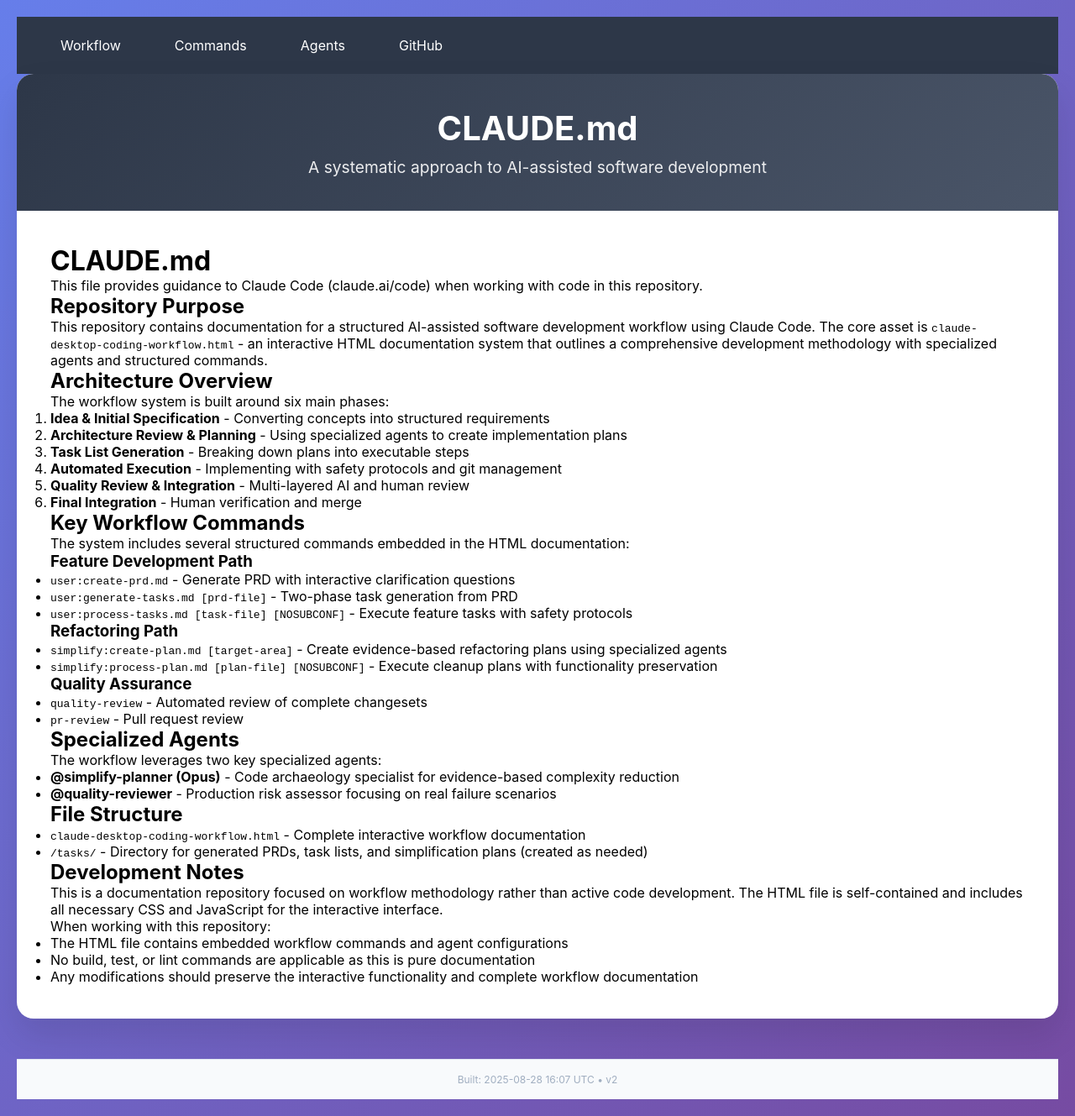
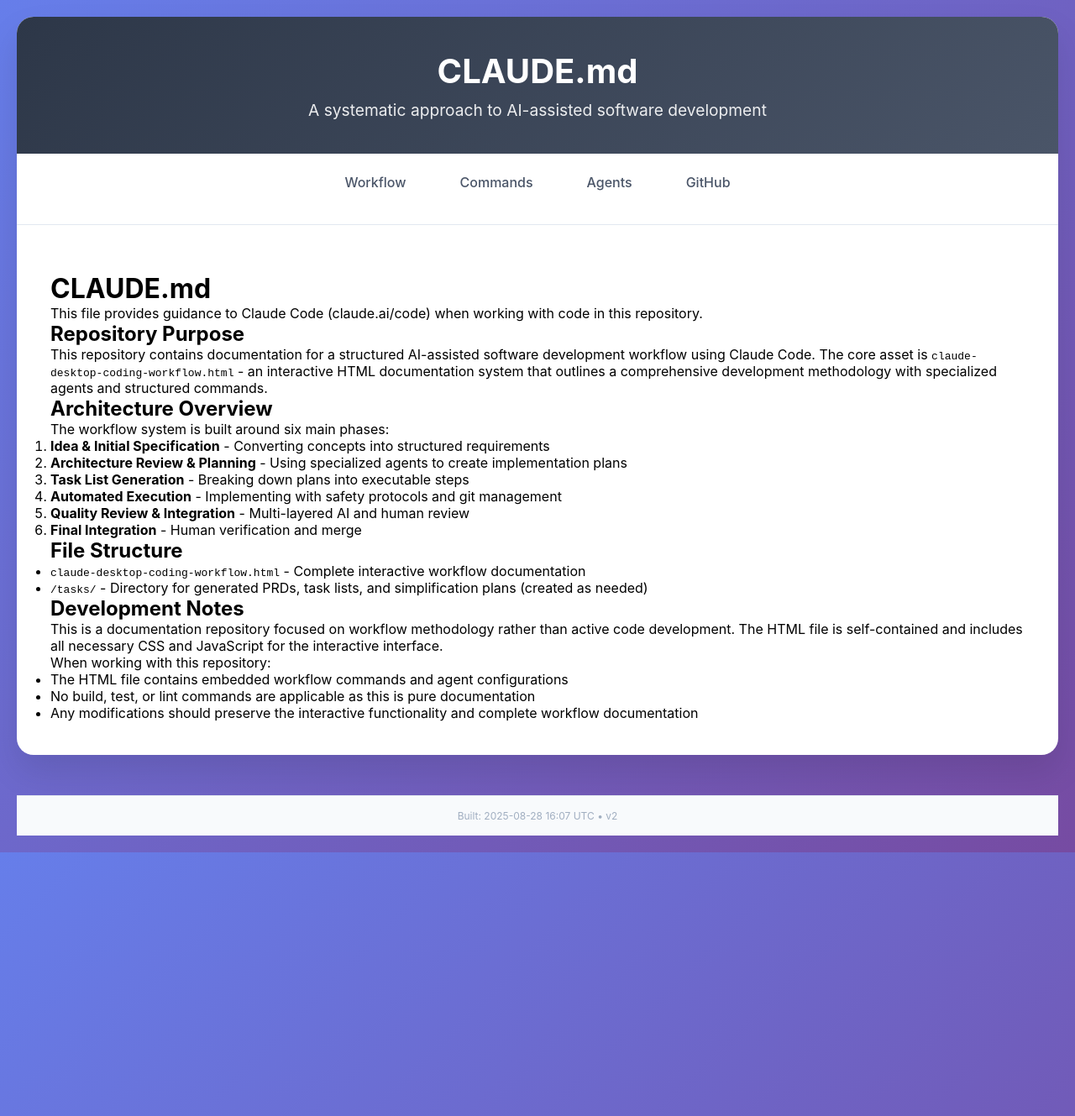
Before and after one commit to adnichols/adn-coding-workflow, a Jekyll site: the page built from CLAUDE.md, in a window 1280 px wide. Shown: the whole page at 84% size. Built offline with Jekyll 4.4.1, drawn with Linux system fonts in a browser that asks for light colours; our own code applies the rules of GitHub Pages for plain Markdown files.

Commit message:
fix: remove ugly navigation bar and fix copy button positioning
- Move navigation inside container and under header

- Style navigation as integrated tabs instead of separate bar

- Remove absolute positioning from legacy copy button CSS

- Clean up orphaned CSS styles from original HTML file

Navigation now looks integrated and copy buttons are properly positioned!

🤖 Generated with [Claude Code](https://claude.ai/code)

Co-Authored-By: Claude <noreply@anthropic.com>

```diff
--- a/CLAUDE.md
+++ b/CLAUDE.md
@@ -17,30 +17,6 @@ The workflow system is built around six main phases:
 5. **Quality Review & Integration** - Multi-layered AI and human review
 6. **Final Integration** - Human verification and merge
 
-## Key Workflow Commands
-
-The system includes several structured commands embedded in the HTML documentation:
-
-### Feature Development Path
-- `user:create-prd.md` - Generate PRD with interactive clarification questions
-- `user:generate-tasks.md [prd-file]` - Two-phase task generation from PRD
-- `user:process-tasks.md [task-file] [NOSUBCONF]` - Execute feature tasks with safety protocols
-
-### Refactoring Path
-- `simplify:create-plan.md [target-area]` - Create evidence-based refactoring plans using specialized agents
-- `simplify:process-plan.md [plan-file] [NOSUBCONF]` - Execute cleanup plans with functionality preservation
-
-### Quality Assurance
-- `quality-review` - Automated review of complete changesets
-- `pr-review` - Pull request review
-
-## Specialized Agents
-
-The workflow leverages two key specialized agents:
-
-- **@simplify-planner (Opus)** - Code archaeology specialist for evidence-based complexity reduction
-- **@quality-reviewer** - Production risk assessor focusing on real failure scenarios
-
 ## File Structure
 
 - `claude-desktop-coding-workflow.html` - Complete interactive workflow documentation
@@ -51,6 +27,7 @@ The workflow leverages two key specialized agents:
 This is a documentation repository focused on workflow methodology rather than active code development. The HTML file is self-contained and includes all necessary CSS and JavaScript for the interactive interface.
 
 When working with this repository:
+
 - The HTML file contains embedded workflow commands and agent configurations
 - No build, test, or lint commands are applicable as this is pure documentation
 - Any modifications should preserve the interactive functionality and complete workflow documentation
--- a/_layouts/default.html
+++ b/_layouts/default.html
@@ -9,10 +9,9 @@
     {% seo %}
 </head>
 <body>
-    {% include navigation.html %}
-
     <div class="container">
         {% include header.html %}
+        {% include navigation.html %}
 
         <div class="workflow">
             {{ content }}
--- a/assets/css/style.css
+++ b/assets/css/style.css
@@ -336,83 +336,45 @@ body {
     white-space: pre-wrap;
 }
 
-.copy-button {
-    position: absolute;
-    top: 10px;
-    right: 10px;
-    background: #667eea;
-    color: white;
-    border: none;
-    padding: 8px 12px;
-    border-radius: 6px;
-    cursor: pointer;
-    font-size: 0.8rem;
-    font-weight: 500;
-    transition: all 0.3s ease;
-    z-index: 10;
-}
+/* Legacy copy button styles - removed */
 
-.copy-button:hover {
-    background: #5a67d8;
-    transform: translateY(-1px);
-    box-shadow: 0 4px 8px rgba(102, 126, 234, 0.3);
-}
-
-.copy-button:active {
-    transform: translateY(0);
-}
-
-.copy-button.copied {
-    background: #38a169;
-}
-
-.copy-feedback {
-    position: absolute;
-    top: 10px;
-    right: 120px;
-    background: #38a169;
-    color: white;
-    padding: 8px 12px;
-    border-radius: 6px;
-    font-size: 0.8rem;
-    opacity: 0;
-    transition: opacity 0.3s ease;
-    z-index: 10;
-}
-
-.copy-feedback.show {
-    opacity: 1;
-}
+/* Legacy copy feedback styles - removed */
 
 /* Navigation styles */
 .nav {
-    background: #2d3748;
-    padding: 1rem 0;
+    background: none;
+    padding: 1rem 0 2rem 0;
+    border-bottom: 1px solid #e2e8f0;
+    margin-bottom: 1rem;
 }
 
 .nav-container {
-    max-width: 1200px;
+    max-width: 1400px;
     margin: 0 auto;
     display: flex;
     align-items: center;
+    justify-content: center;
     gap: 2rem;
     padding: 0 1rem;
 }
 
 .nav a {
-    color: white;
+    color: #4a5568;
     text-decoration: none;
     padding: 0.5rem 1rem;
     border-radius: 6px;
-    transition: background-color 0.3s;
+    transition: all 0.3s;
+    font-weight: 500;
 }
 
 .nav a:hover {
-    background: rgba(255, 255, 255, 0.1);
+    background: #f7fafc;
+    color: #2d3748;
 }
 
 .nav a.active {
     background: #667eea;
+    color: white;
 }
 
 /* Footer styles */
```
